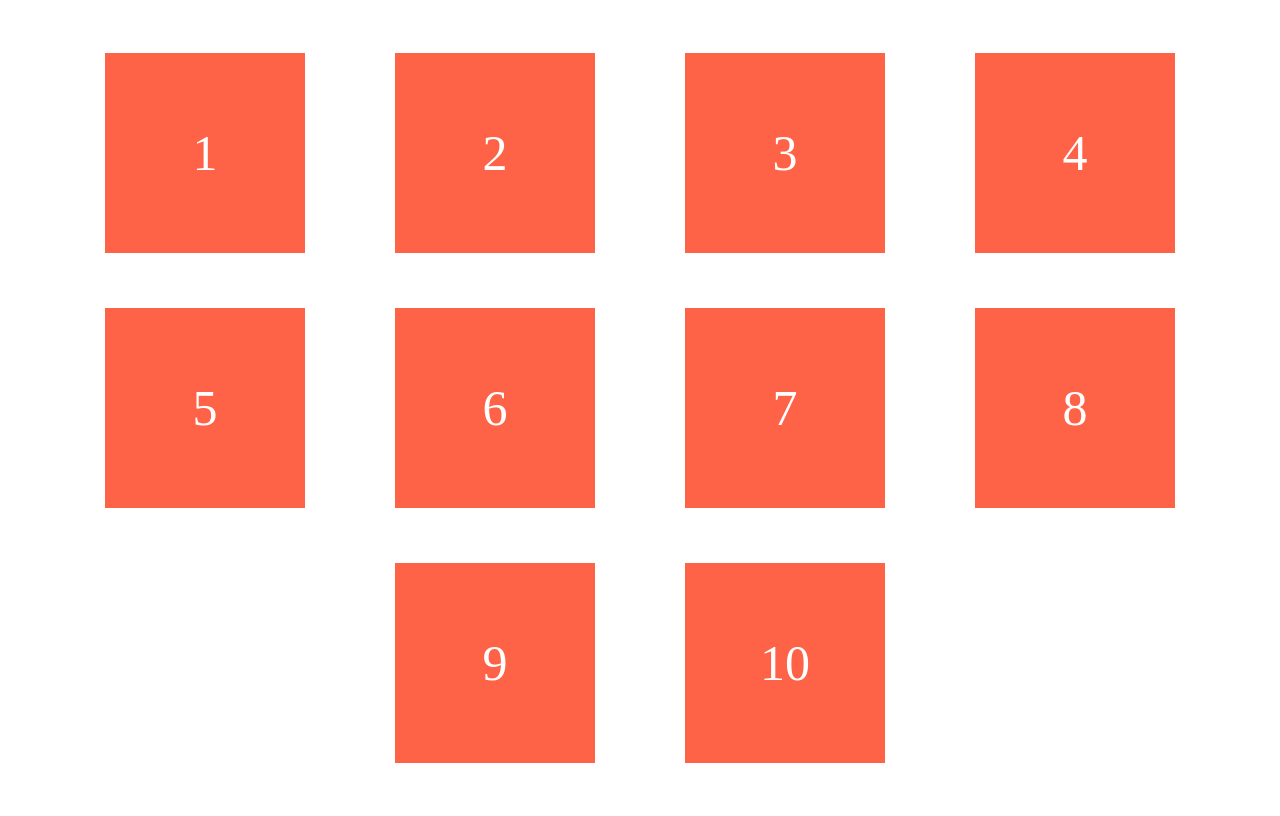
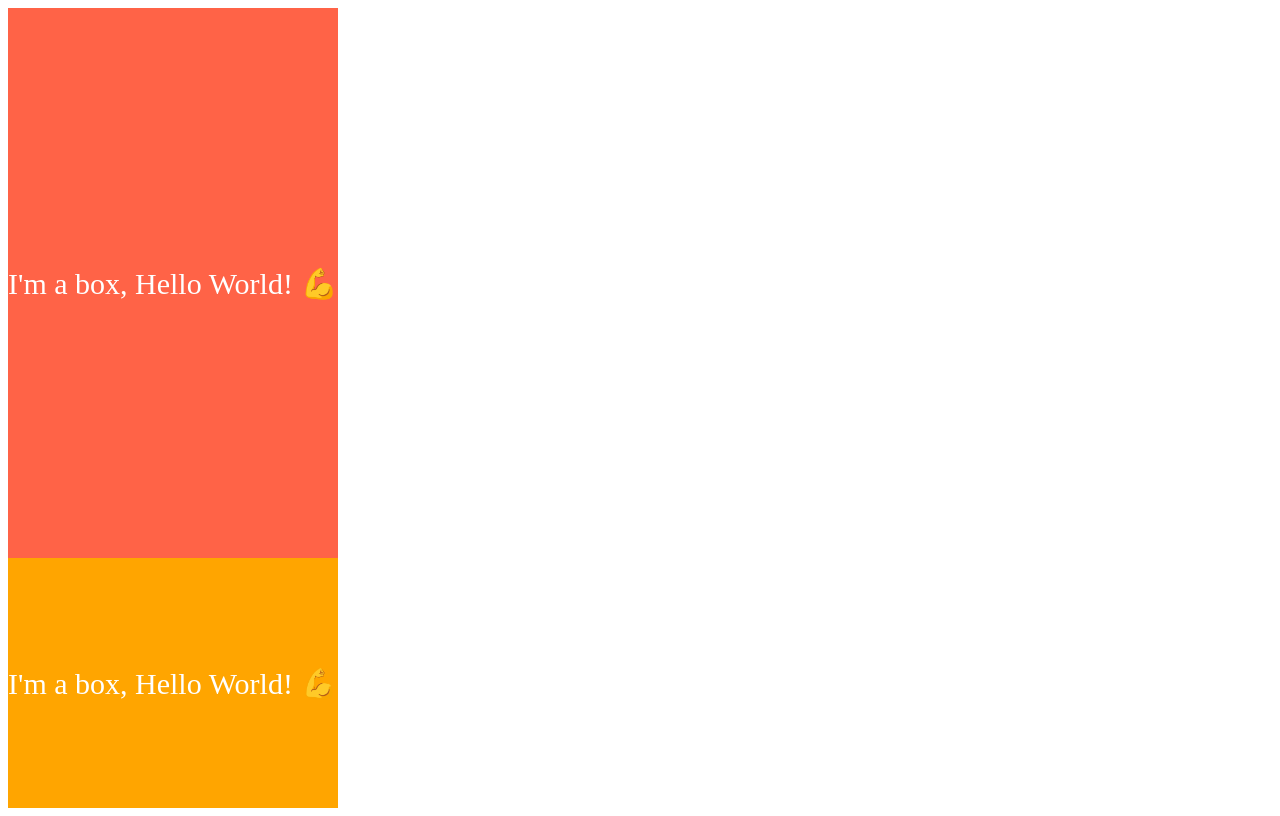
Before and after one commit to thxforall/css-layout-masterclass, a plain HTML site: page index.html in a window 1280 px wide. Drawn offline with Linux system fonts and the light colour scheme.

Commit message:
flex-grow, flex-shrink and flex-basis

```diff
--- a/index.html
+++ b/index.html
@@ -8,16 +8,8 @@
   </head>
   <body>
     <div class="father">
-      <div class="box">1</div>
-      <div class="box">2</div>
-      <div class="box">3</div>
-      <div class="box">4</div>
-      <div class="box">5</div>
-      <div class="box">6</div>
-      <div class="box">7</div>
-      <div class="box">8</div>
-      <div class="box">9</div>
-      <div class="box">10</div>
+      <div class="box">I'm a box, Hello World! 💪</div>
+      <div class="box">I'm a box, Hello World! 💪</div>
     </div>
   </body>
 </html>
--- a/style.css
+++ b/style.css
@@ -1,23 +1,32 @@
 .father {
   display: flex;
   height: 100vh;
-  row-gap: 10px;
-  column-gap: 90px;
   justify-content: center;
+  align-items: flex-start;
   /* flex-direction: row;
   flex-wrap: wrap; */
-  flex-flow: row wrap;
-  align-items: center;
-  align-content: space-evenly;
+  flex-flow: column nowrap;
 }
 
 .box {
+  height: 200px;
+  color: white;
+  font-size: 30px;
   display: flex;
   justify-content: center;
   align-items: center;
-  width: 200px;
-  height: 200px;
+}
+
+.box:first-child {
   background-color: tomato;
-  color: white;
-  font-size: 50px;
+  /* flex-grow: 1;
+  flex-shrink: 0;
+  flex-basis: 500px; */
+  /*min-width(flex-grow:1, flex-shrink:0),max-width(flex-grow:0,flex-shrink:5)*/
+  flex: 1 0 500px;
 }
+
+.box:last-child {
+  background-color: orange;
+  flex-grow: 1;
+}
```
